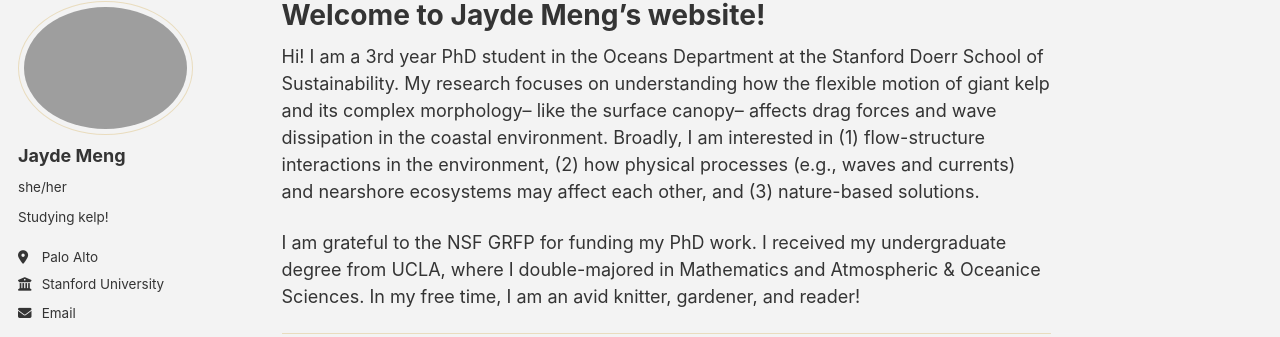
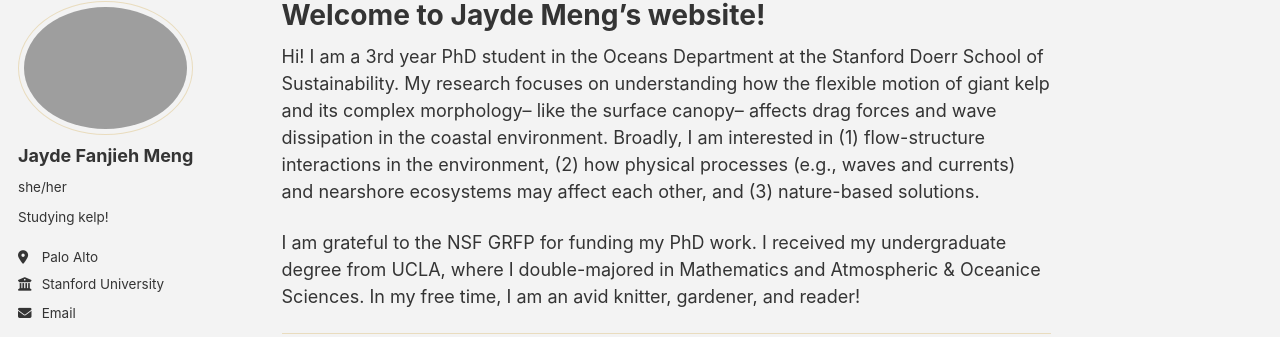
Before and after one commit to fanjieh/fanjieh.github.io, a Jekyll site: the page built from _pages/about.md, in a window 1280 px wide. Shown: the part 100-437 px from the top of the page. Built offline with Jekyll 4.4.1, drawn with Linux system fonts in a browser that asks for light colours; some web fonts are replaced; a script bundle is joined from its source files by our own code; library files that are not in the unit come from our copies.

Commit message:
Update _config.yml

```diff
--- a/_config.yml
+++ b/_config.yml
@@ -24,7 +24,7 @@ repository               : "fanjieh/fanjieh.github.io"
 author:
   # Biographic information
   avatar           : "me.png"
-  name             : "Jayde Meng"
+  name             : "Jayde Fanjieh Meng"
   pronouns         : "she/her" # example: "she/her"
   bio              : "Studying kelp!"
   location         : "Palo Alto"
```
